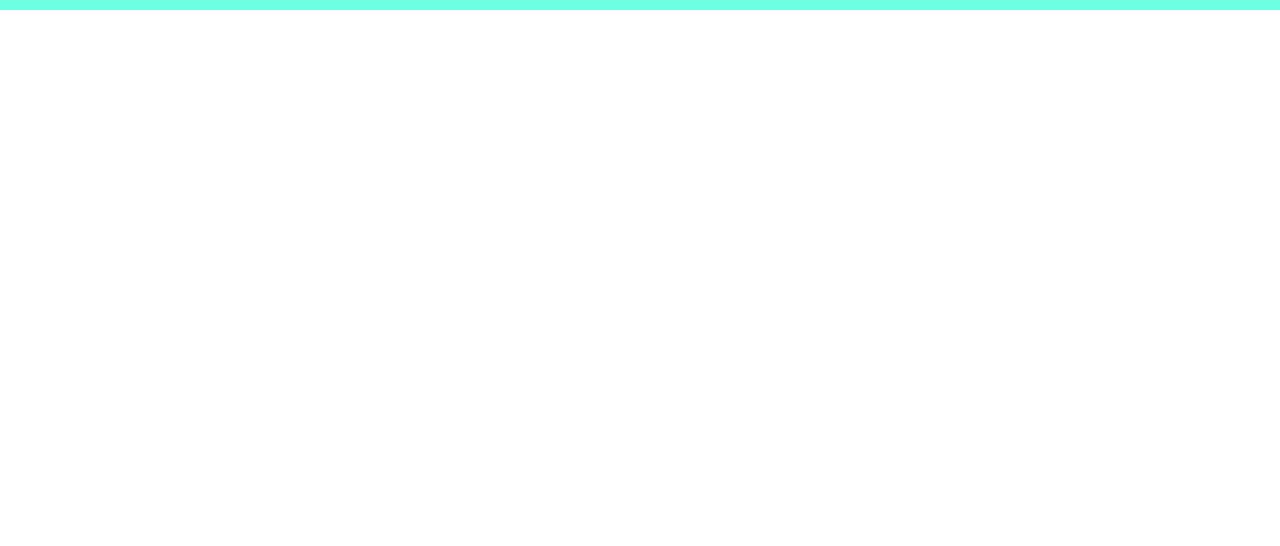
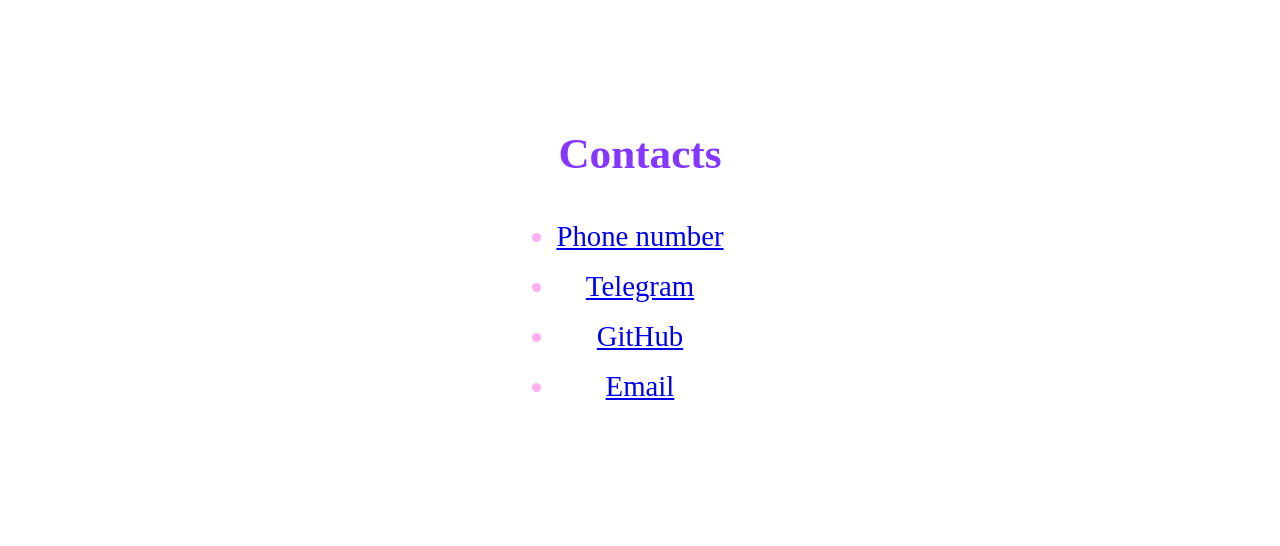
Before and after one commit to shokhrukh1212/rsschool-cv, a plain HTML site: page index.html in a window 1280 px wide. Shown: the part 3414-3960 px from the top of the page. Before the commit the page ends 3424 px from the top, so only its background shows below. Drawn offline with Linux system fonts and the light colour scheme.

Commit message:
feat: adding contact section

```diff
--- a/index.html
+++ b/index.html
@@ -14,7 +14,7 @@
            <li><a href="#skills">Skills</a></li>
            <li><a href="#code-examples">Code example</a></li>
            <li><a href="#experience">Experience</a></li>
-           <li><a href="#contact">Contact</a></li>
+           <li><a href="#contacts">Contact</a></li>
        </ul>
    </nav>
 </header>
@@ -81,6 +81,15 @@
         </div>
      </div>
 </section>
+<section id="contacts" class="section">
+   <h2 class="main-heading">Contacts</h2>
+      <ul>
+         <li><a href="tel:+998914262025">Phone number</a></li>
+         <li><a href="https://t.me/khon_engineer">Telegram</a></li>
+         <li><a href="https://github.com/shokhrukh1212">GitHub</a></li>
+         <li><a href="shohruxkarimov546@gmail.com">Email</a></li>
+      </ul>
+  </section>
 <!--Footer-->
 <footer class="contact" id="contact" lang="en">
    <a href="https://github.com/shokhrukh1212" target="_blank">
```
